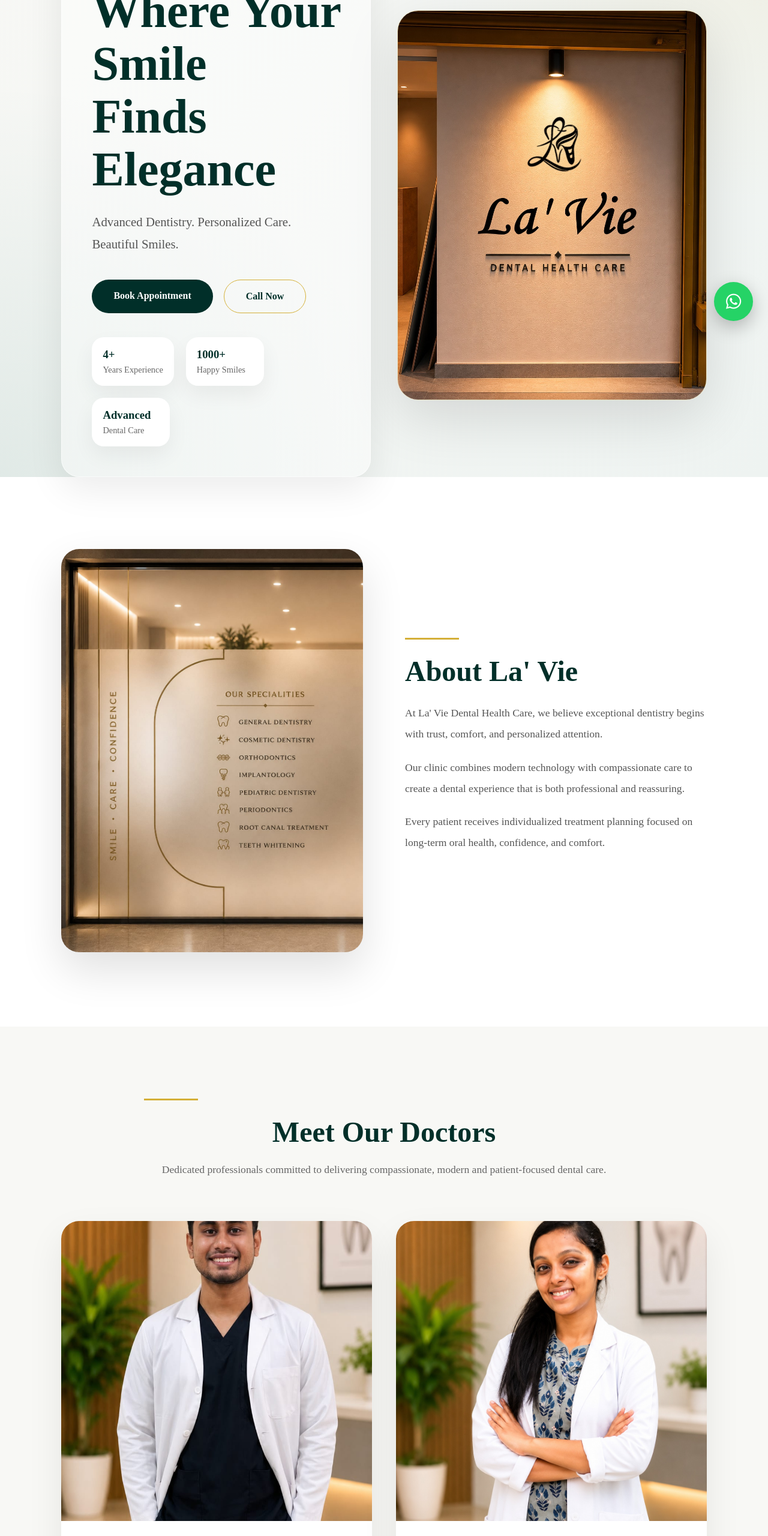
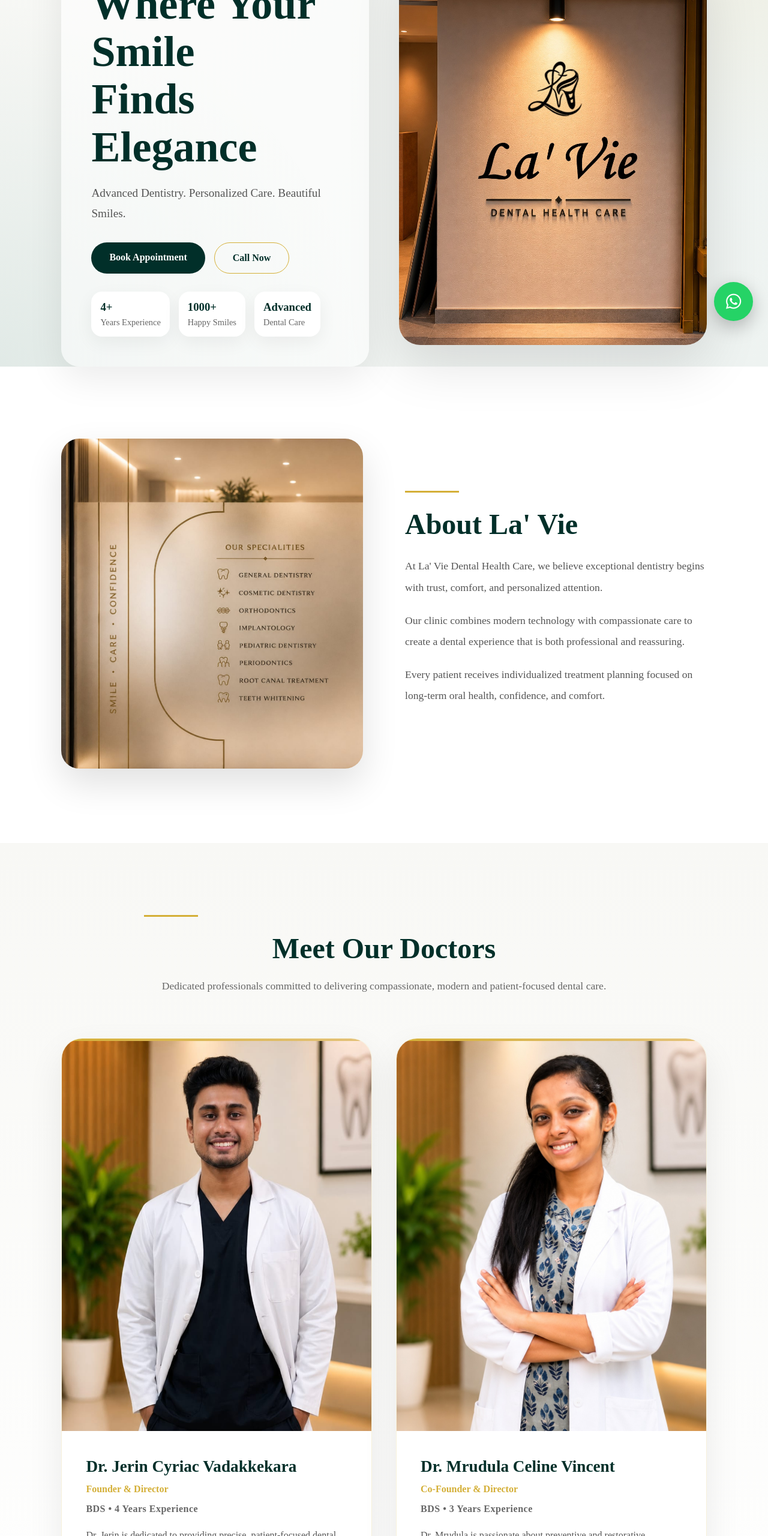
Before and after one commit to laviedentalcare-bit/laviedentalhealthcare.in, a plain HTML site: page index.html in a window 1280 px wide. Shown: the part 240-2800 px from the top of the page at 60% size. Drawn offline with Linux system fonts and the light colour scheme.

Commit message:
Update style.css

```diff
--- a/css/style.css
+++ b/css/style.css
@@ -12,6 +12,7 @@
 font-family:"Times New Roman",serif;
 background:#F8F8F5;
 overflow-x:hidden;
+color:#333;
 }
 
 /* =========================
@@ -19,24 +20,17 @@
 ========================= */
 
 .navbar{
-
 position:fixed;
 top:0;
 left:0;
-
 width:100%;
 height:95px;
-
 display:flex;
 justify-content:space-between;
 align-items:center;
-
 padding:0 6%;
-
 background:#012F29;
-
 z-index:1000;
-
 transition:.4s ease;
 }
 
@@ -57,26 +51,17 @@
 }
 
 .lavie{
-
 font-family:"Palatino Linotype","Book Antiqua",Palatino,serif;
-
 font-style:italic;
-
 font-size:3rem;
-
 line-height:.9;
-
 color:white;
 }
 
 .clinic-name{
-
 font-size:.75rem;
-
 letter-spacing:4px;
-
 text-transform:uppercase;
-
 color:white;
 }
 
@@ -86,15 +71,9 @@
 }
 
 .nav-links a{
-
 text-decoration:none;
-
 color:white;
-
 font-size:1rem;
-
-position:relative;
-
 transition:.3s;
 }
 
@@ -102,43 +81,19 @@
 color:#D4AF37;
 }
 
-.nav-links a::after{
-
-content:"";
-
-position:absolute;
-
-left:0;
-bottom:-8px;
-
-width:0;
-height:1px;
-
-background:#D4AF37;
-
-transition:.3s;
-}
-
-.nav-links a:hover::after{
-width:100%;
-}
-
 /* =========================
 HERO
 ========================= */
 
 .hero{
-
 min-height:100vh;
-
 padding-top:130px;
-
+padding-left:8%;
+padding-right:8%;
 display:flex;
 align-items:center;
 justify-content:space-between;
-
-padding-left:8%;
-padding-right:8%;
+gap:50px;
 
 background:
 radial-gradient(
@@ -161,185 +116,98 @@
 }
 
 .hero-left{
-
 width:48%;
-
 z-index:2;
 }
 
 .glass-card{
-
-background:
-rgba(255,255,255,.45);
-
+background:rgba(255,255,255,.55);
 backdrop-filter:blur(14px);
-
-border:1px solid
-rgba(255,255,255,.6);
-
 padding:50px;
-
 border-radius:30px;
-
-box-shadow:
-0 20px 60px rgba(0,0,0,.08);
+box-shadow:0 20px 60px rgba(0,0,0,.08);
 }
 
 .hero-accent{
-
 width:100px;
 height:3px;
+background:#D4AF37;
+margin-bottom:25px;
+}
 
-background:#D4AF37;
+.hero-left h1{
+font-size:4.5rem;
+line-height:1.1;
+color:#012F29;
+margin-bottom:20px;
+}
 
+.hero-left p{
+font-size:1.2rem;
+line-height:1.8;
+margin-bottom:30px;
+color:#555;
+}
+
+.hero-buttons{
+display:flex;
+gap:15px;
 margin-bottom:30px;
 }
 
-.hero-left h1{
-
-font-size:5rem;
-
-line-height:1.1;
-
-color:#012F29;
-
-margin-bottom:25px;
-}
-
-.hero-left p{
-
-font-size:1.3rem;
-
-line-height:1.8;
-
-color:#555;
-
-margin-bottom:40px;
-}
-
-/* =========================
-BUTTONS
-========================= */
-
-.hero-buttons{
-
-display:flex;
-gap:18px;
-
-margin-bottom:40px;
-}
-
 .primary-btn{
-
-padding:18px 36px;
-
+padding:16px 30px;
 background:#012F29;
-
 color:white;
-
 border-radius:50px;
-
 text-decoration:none;
-
 font-weight:600;
-
-transition:.3s;
-}
-
-.primary-btn:hover{
-
-transform:translateY(-4px);
-
-background:#01463D;
 }
 
 .call-btn{
-
-padding:18px 36px;
-
+padding:16px 30px;
+border:1px solid #D4AF37;
+color:#012F29;
 border-radius:50px;
-
-border:1px solid #D4AF37;
-
-color:#012F29;
-
 text-decoration:none;
-
 font-weight:600;
-
-transition:.3s;
 }
 
-.call-btn:hover{
-
-background:#D4AF37;
-
-transform:translateY(-4px);
-}
-
-/* =========================
-STATS
-========================= */
-
 .hero-stats{
-
 display:flex;
-
-gap:20px;
-
+gap:15px;
 flex-wrap:wrap;
 }
 
 .stat{
-
 background:white;
-
-padding:18px;
-
-border-radius:20px;
-
-min-width:130px;
-
-box-shadow:
-0 15px 35px rgba(0,0,0,.06);
+padding:15px;
+border-radius:18px;
+box-shadow:0 10px 30px rgba(0,0,0,.06);
 }
 
 .stat h3{
-
 color:#012F29;
-
 margin-bottom:5px;
 }
 
 .stat span{
-
 font-size:.9rem;
-
 color:#666;
 }
 
-/* =========================
-RIGHT SIDE
-========================= */
-
 .hero-right{
-
 width:48%;
-
 position:relative;
-
 display:flex;
 justify-content:center;
 align-items:center;
 }
 
 .gold-glow{
-
 position:absolute;
-
 width:500px;
 height:500px;
-
 border-radius:50%;
 
 background:
@@ -347,52 +215,257 @@
 rgba(212,175,55,.25),
 transparent 70%
 );
-
-filter:blur(20px);
-
-z-index:0;
 }
 
 .hero-slider{
+position:relative;
+width:100%;
+max-width:650px;
+height:650px;
+border-radius:35px;
+overflow:hidden;
+box-shadow:0 30px 90px rgba(0,0,0,.12);
+}
 
-position:relative;
+.hero-slide{
+position:absolute;
+width:100%;
+height:100%;
+object-fit:cover;
+opacity:0;
+transition:opacity 1.5s ease;
+}
+
+.hero-slide.active{
+opacity:1;
+}
+/* =========================
+ABOUT SECTION
+========================= */
+
+.about-section{
+
+padding:120px 8%;
+
+display:flex;
+align-items:center;
+justify-content:space-between;
+
+gap:70px;
+
+background:white;
+}
+
+.about-image{
+width:50%;
+}
+
+.about-image img{
 
 width:100%;
-max-width:650px;
 
-height:650px;
+height:550px;
+
+object-fit:cover;
+
+border-radius:30px;
+
+box-shadow:
+0 25px 60px rgba(0,0,0,.12);
+}
+
+.about-content{
+width:50%;
+}
+
+.section-accent{
+
+width:90px;
+height:3px;
+
+background:#D4AF37;
+
+margin-bottom:25px;
+}
+
+.about-content h2{
+
+font-size:3rem;
+
+color:#012F29;
+
+margin-bottom:25px;
+}
+
+.about-content p{
+
+font-size:1.1rem;
+
+line-height:2;
+
+color:#555;
+
+margin-bottom:20px;
+}
+
+/* =========================
+DOCTORS SECTION
+========================= */
+
+.doctors-section{
+
+padding:120px 8%;
+
+background:
+linear-gradient(
+180deg,
+#F8F8F5,
+#FFFFFF
+);
+}
+
+.section-heading{
+
+text-align:center;
+
+max-width:800px;
+
+margin:0 auto 70px;
+}
+
+.section-heading h2{
+
+font-size:3rem;
+
+color:#012F29;
+
+margin-bottom:20px;
+}
+
+.section-heading p{
+
+font-size:1.1rem;
+
+line-height:1.8;
+
+color:#666;
+}
+
+.doctor-grid{
+
+display:grid;
+
+grid-template-columns:
+repeat(2,1fr);
+
+gap:40px;
+}
+
+.doctor-card{
+
+background:white;
 
 border-radius:35px;
 
 overflow:hidden;
 
-z-index:2;
-
 border:1px solid
-rgba(212,175,55,.25);
+rgba(212,175,55,.18);
 
 box-shadow:
-0 30px 90px rgba(0,0,0,.12);
+0 25px 60px rgba(0,0,0,.08);
 
-animation:floatCard 6s ease-in-out infinite;
+transition:.4s ease;
 }
 
-.hero-slide{
+.doctor-card::before{
 
-position:absolute;
+content:"";
+
+display:block;
+
+height:4px;
+
+background:
+linear-gradient(
+90deg,
+#D4AF37,
+#E4C27A
+);
+}
+
+.doctor-card:hover{
+
+transform:
+translateY(-12px);
+
+box-shadow:
+0 35px 80px rgba(0,0,0,.12);
+}
+
+.doctor-card img{
 
 width:100%;
-height:100%;
+
+height:650px;
 
 object-fit:cover;
 
-opacity:0;
+object-position:center top;
 
-transition:opacity 1.5s ease;
+display:block;
+
+transition:.6s ease;
 }
 
-.hero-slide.active{
-opacity:1;
+.doctor-card:hover img{
+
+transform:scale(1.04);
+}
+
+.doctor-content{
+
+padding:40px;
+}
+
+.doctor-content h3{
+
+font-size:1.7rem;
+
+line-height:1.4;
+
+color:#012F29;
+
+margin-bottom:10px;
+}
+
+.doctor-content h4{
+
+color:#D4AF37;
+
+margin-bottom:15px;
+
+font-size:1rem;
+}
+
+.doctor-content span{
+
+display:block;
+
+margin-bottom:20px;
+
+font-weight:600;
+
+letter-spacing:.5px;
+
+color:#666;
+}
+
+.doctor-content p{
+
+line-height:1.9;
+
+color:#555;
 }
 
 /* =========================
@@ -427,6 +500,8 @@
 
 box-shadow:
 0 10px 30px rgba(0,0,0,.25);
+
+transition:.3s;
 }
 
 .floating-whatsapp:hover{
@@ -438,18 +513,57 @@
 ANIMATIONS
 ========================= */
 
-@keyframes floatCard{
+.hero-left{
 
-0%{
-transform:translateY(0px);
+opacity:0;
+
+animation:
+fadeLeft 1.2s ease forwards;
 }
 
-50%{
-transform:translateY(-12px);
+.hero-right{
+
+opacity:0;
+
+animation:
+fadeRight 1.2s ease forwards;
 }
 
-100%{
-transform:translateY(0px);
+@keyframes fadeLeft{
+
+from{
+
+opacity:0;
+
+transform:
+translateX(-50px);
+}
+
+to{
+
+opacity:1;
+
+transform:
+translateX(0);
+}
+}
+
+@keyframes fadeRight{
+
+from{
+
+opacity:0;
+
+transform:
+translateX(50px);
+}
+
+to{
+
+opacity:1;
+
+transform:
+translateX(0);
 }
 }
 
@@ -467,141 +581,46 @@
 
 flex-direction:column;
 
+text-align:center;
+
 padding-top:130px;
-
-text-align:center;
 }
 
 .hero-left,
 .hero-right{
+
 width:100%;
 }
 
 .hero-right{
+
 margin-top:40px;
 }
 
 .hero-slider{
+
 height:420px;
 }
 
 .hero-left h1{
+
 font-size:3rem;
 }
 
 .hero-buttons{
+
 justify-content:center;
 }
 
 .hero-stats{
+
 justify-content:center;
 }
 
 .glass-card{
+
 padding:30px;
 }
-}
-.hero-left{
-opacity:0;
-animation:fadeLeft 1.2s ease forwards;
-}
-
-.hero-right{
-opacity:0;
-animation:fadeRight 1.2s ease forwards;
-}
-
-@keyframes fadeLeft{
-
-from{
-opacity:0;
-transform:translateX(-50px);
-}
-
-to{
-opacity:1;
-transform:translateX(0);
-}
-}
-
-@keyframes fadeRight{
-
-from{
-opacity:0;
-transform:translateX(50px);
-}
-
-to{
-opacity:1;
-transform:translateX(0);
-}
-}
-
-/* =========================
-ABOUT
-========================= */
-
-.about-section{
-
-padding:120px 8%;
-
-display:flex;
-align-items:center;
-justify-content:space-between;
-gap:70px;
-
-background:white;
-}
-
-.about-image{
-width:48%;
-}
-
-.about-image img{
-
-width:100%;
-
-border-radius:30px;
-
-box-shadow:
-0 30px 70px rgba(0,0,0,.12);
-}
-
-.about-content{
-width:48%;
-}
-
-.section-accent{
-
-width:90px;
-height:3px;
-
-background:#D4AF37;
-
-margin-bottom:25px;
-}
-
-.about-content h2{
-
-font-size:3rem;
-
-color:#012F29;
-
-margin-bottom:25px;
-}
-
-.about-content p{
-
-font-size:1.1rem;
-
-line-height:2;
-
-color:#555;
-
-margin-bottom:20px;
-}
-
-@media(max-width:992px){
 
 .about-section{
 
@@ -613,119 +632,11 @@
 
 width:100%;
 }
+
+.about-image img{
+
+height:350px;
 }
-
-/* =========================
-DOCTORS
-========================= */
-
-.doctors-section{
-
-padding:120px 8%;
-
-background:#F8F8F5;
-}
-
-.section-heading{
-
-text-align:center;
-
-max-width:800px;
-
-margin:0 auto 70px;
-}
-
-.section-heading h2{
-
-font-size:3rem;
-
-color:#012F29;
-
-margin-bottom:20px;
-}
-
-.section-heading p{
-
-font-size:1.1rem;
-
-color:#666;
-
-line-height:1.8;
-}
-
-.doctor-grid{
-
-display:grid;
-
-grid-template-columns:repeat(2,1fr);
-
-gap:40px;
-}
-
-.doctor-card{
-
-background:white;
-
-border-radius:30px;
-
-overflow:hidden;
-
-box-shadow:
-0 25px 60px rgba(0,0,0,.08);
-
-transition:.4s ease;
-}
-
-.doctor-card:hover{
-
-transform:translateY(-10px);
-}
-
-.doctor-card img{
-
-width:100%;
-
-height:500px;
-
-object-fit:cover;
-}
-
-.doctor-content{
-
-padding:35px;
-}
-
-.doctor-content h3{
-
-color:#012F29;
-
-margin-bottom:10px;
-}
-
-.doctor-content h4{
-
-color:#D4AF37;
-
-margin-bottom:15px;
-}
-
-.doctor-content span{
-
-display:block;
-
-margin-bottom:20px;
-
-color:#666;
-}
-
-.doctor-content p{
-
-line-height:1.9;
-
-color:#555;
-}
-
-@media(max-width:992px){
 
 .doctor-grid{
 
@@ -734,6 +645,17 @@
 
 .doctor-card img{
 
-height:400px;
+height:450px;
 }
+
+.section-heading h2{
+
+font-size:2.3rem;
 }
+
+.about-content h2{
+
+font-size:2.3rem;
+}
+
+}
```
